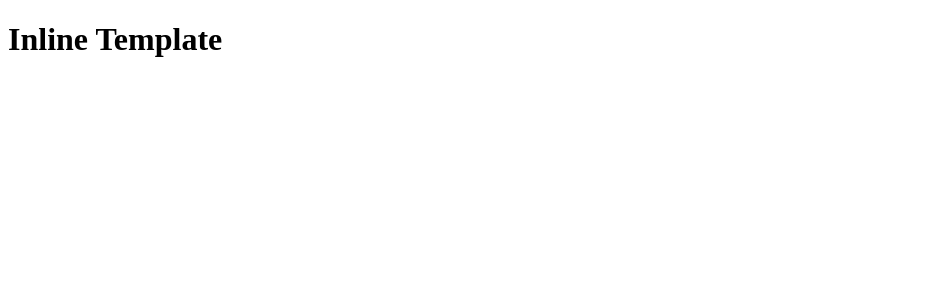
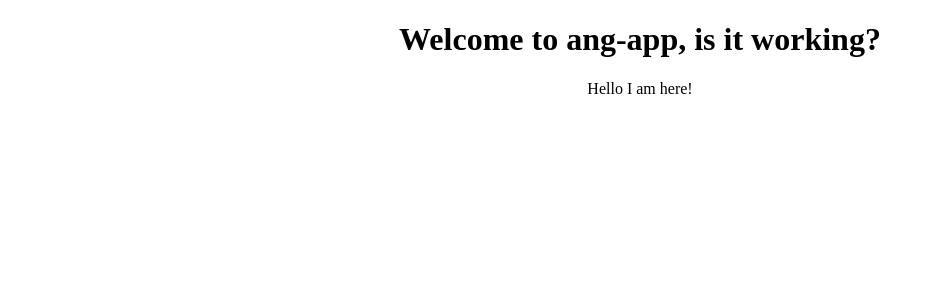
Before and after one commit to manishavi/pro-ang, an Angular app in the folder ang-app/: page / in a window 1280 px wide. Shown: the top 300 px of the page, without its empty margins (0-933 px from the left). Built offline with nearby package versions, Linux system fonts and the light colour scheme.

Commit message:
reverted back

```diff
--- a/ang-app/src/app/app.component.ts
+++ b/ang-app/src/app/app.component.ts
@@ -2,10 +2,7 @@ import { Component } from '@angular/core';
 
 @Component({
   selector: 'app-root',
-  template: `
-    <h1>Inline Template</h1>
-  `,
-  // templateUrl: './app.component.html',
+  templateUrl: './app.component.html',
   styleUrls: ['./app.component.css']
 })
 export class AppComponent {
```
